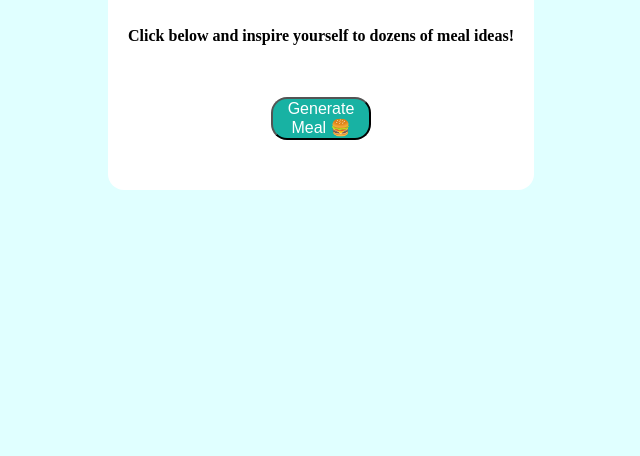
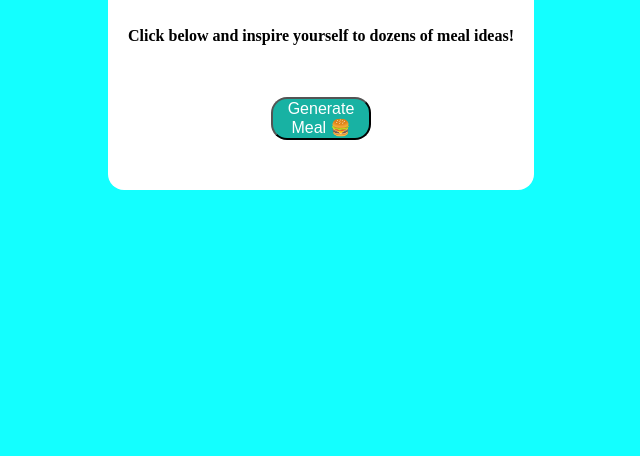
Before and after one commit to pratikpat81/Meal-Generator-PP, a plain HTML site: page index.html in a window 1280 px wide. Shown: the part 360-816 px from the top of the page, without its empty margins (319-959 px from the left). Drawn offline with Linux system fonts and the light colour scheme; a web font is replaced by a local one.

Commit message:
Update mealgen.css

```diff
--- a/mealgen.css
+++ b/mealgen.css
@@ -5,7 +5,7 @@
 }
 
 body {
-    background-color: lightcyan;
+    background-color: rgb(19, 255, 255);
         display: flex;
         flex-direction: column;
         justify-content: center;
```
